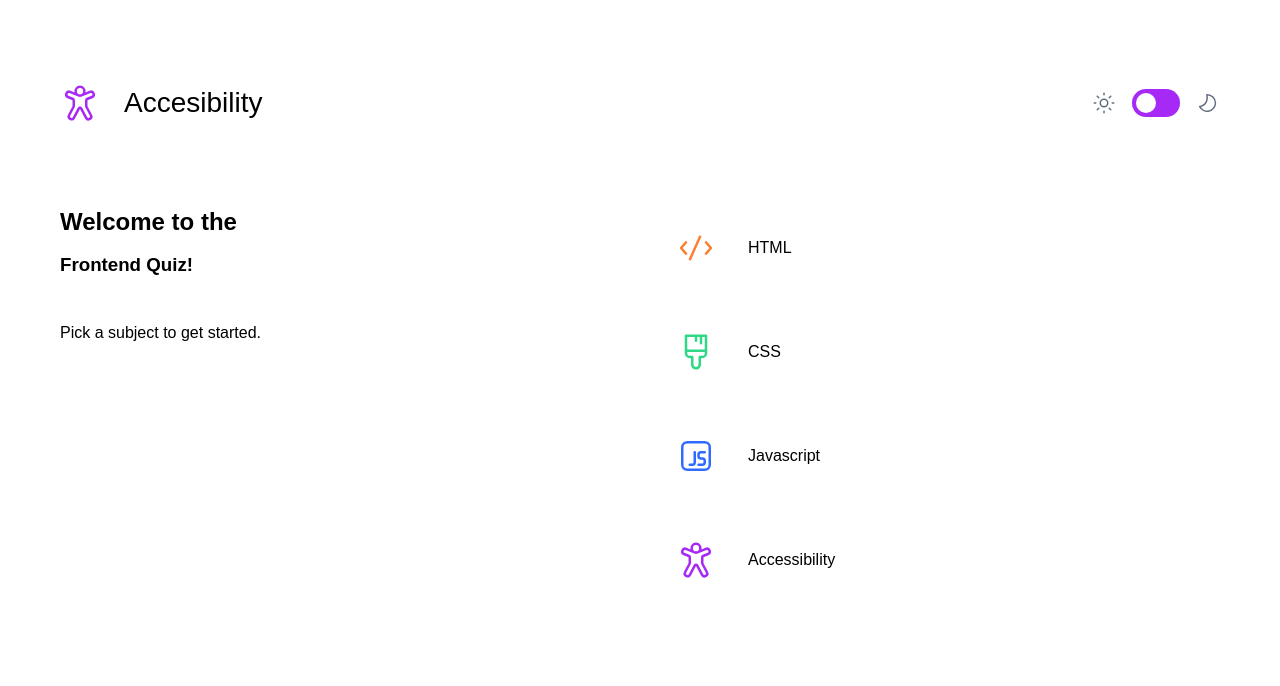
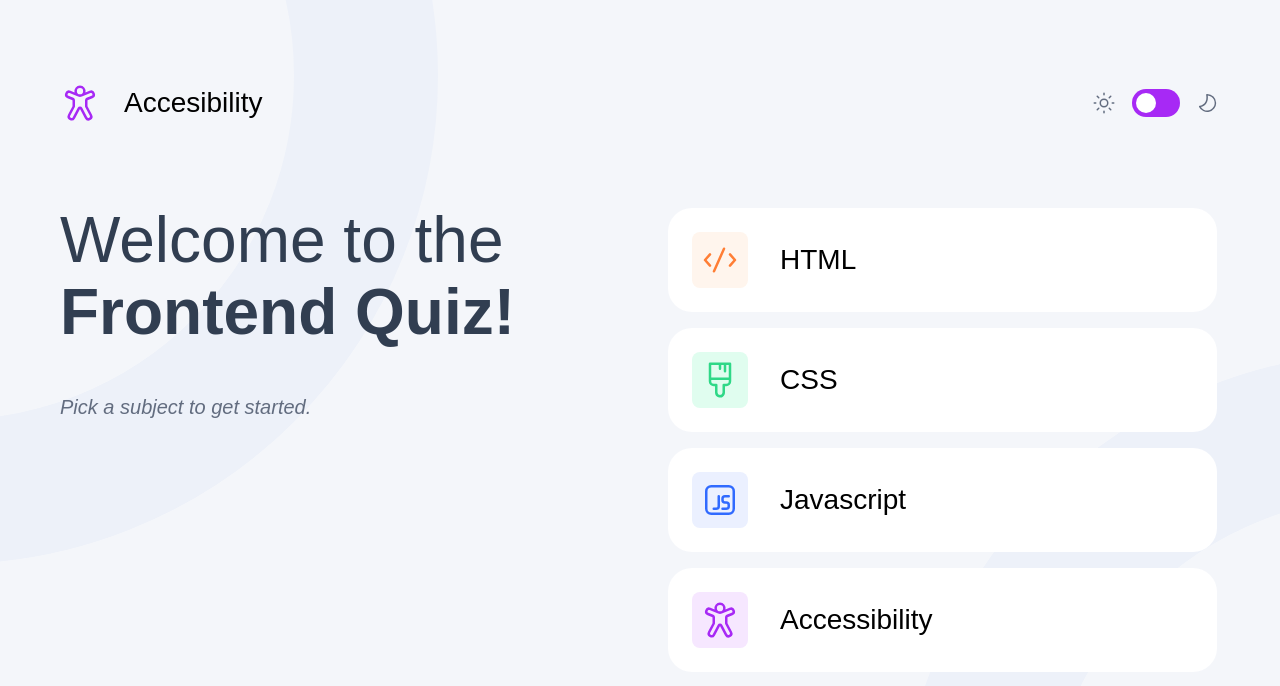
Before and after one commit to Vinicius-PR/frontend-quiz-app, a React (Vite) app: page / in a window 1280 px wide. Shown: the top 686 px of the page. Built offline with nearby package versions, Linux system fonts and the light colour scheme.

Commit message:
feat: finish style for StartScreen component, update theme and other styles files

```diff
--- a/src/App.tsx
+++ b/src/App.tsx
@@ -3,6 +3,7 @@ import Header from "./components/Header"
 import { Container } from "./styles/container"
 import { QuizContext } from "./context/QuizContext"
 import StartScreen from "./components/StartScreen"
+import GameScreen from "./components/GameScreen"
 
 function App() {
 
@@ -14,8 +15,7 @@ function App() {
     <Container>
       <Header/>
       {
-        // quizMode === "idle" ? <StartScreen/> : <> Game Running</>
-        <StartScreen/>
+        quizMode === "idle" ? <StartScreen/> : <GameScreen/>
       }
     </Container>
   )
--- /dev/null
+++ b/src/components/GameScreen/index.tsx
@@ -0,0 +1,40 @@
+import { useContext } from "react"
+import { QuizContext } from "../../context/QuizContext"
+import { GameScreenContainer } from "./style"
+
+export default function GameScreen() {
+
+  const { quiz } = useContext(QuizContext)
+
+  return (
+    <GameScreenContainer>
+      <section>
+        <h3>Question 1 to {quiz.questions.length}</h3>
+        <h2>
+          {quiz.questions[0].question}
+        </h2>
+
+        <div>
+          <hr />
+        </div>
+      </section>
+
+      <section>
+        <ol type="A">
+          {quiz.questions[0].options.map((option, index) => (
+            <li key={index}>
+              <label>
+                <input type="radio" name="answer" />
+                {option}
+              </label>
+            </li>
+          ))}
+        </ol>
+
+        <button>
+          Submit Answer
+        </button>
+      </section>
+    </GameScreenContainer>
+  )
+}
--- /dev/null
+++ b/src/components/GameScreen/style.ts
@@ -0,0 +1,6 @@
+import styled from "styled-components";
+import { device } from "../../styles/breakpoints";
+
+export const GameScreenContainer = styled.main`
+
+`
--- a/src/components/StartScreen/index.tsx
+++ b/src/components/StartScreen/index.tsx
@@ -1,5 +1,5 @@
 import { useContext } from "react";
-import { Container, SubjectContainer, TextContainer } from "./styles";
+import { AccessibilityIcon, Container, CssIcon, HtmlIcon, JavaScriptIcon, SpanText, SubjectContainer, Subtitle, TextContainer, Title, TitleContainer } from "./styles";
 import { QuizContext } from "../../context/QuizContext";
 
 import htmlIcon from '../../assets/images/icon-html.svg'
@@ -16,17 +16,19 @@ export default function StartScreen() {
     <Container>
       <TextContainer>
 
-        <h2>
-          Welcome to the
-        </h2>
-        <br />
-        <h3>
-          Frontend Quiz!
-        </h3>
+        <TitleContainer>
+          <Subtitle>
+            Welcome to the
+          </Subtitle>
 
-        <p>
+          <Title>
+            Frontend Quiz!
+          </Title>
+        </TitleContainer>
+
+        <SpanText>
           Pick a subject to get started.
-        </p>
+        </SpanText>
 
       </TextContainer>
 
@@ -35,28 +37,28 @@ export default function StartScreen() {
           <li
             onClick={() => handleSetSubject('HTML')}
           >
-            <img src={htmlIcon} alt="HTML" />
+            <HtmlIcon src={htmlIcon} alt="HTML" />
             <p>HTML</p>
           </li>
 
           <li
             onClick={() => handleSetSubject('CSS')}
           >
-            <img src={cssIcon} alt="CSS" />
+            <CssIcon src={cssIcon} alt="CSS" />
             <p>CSS</p>
           </li>
 
           <li
             onClick={() => handleSetSubject('JavaScript')}
           >
-            <img src={javaScriptIcon} alt="JavaScript" />
+            <JavaScriptIcon src={javaScriptIcon} alt="JavaScript" />
             <p>Javascript</p>
           </li>
 
           <li
             onClick={() => handleSetSubject('Accessibility')}
           >
-            <img src={accessibilityIcon} alt="Accessibility" />
+            <AccessibilityIcon src={accessibilityIcon} alt="Accessibility" />
             <p>Accessibility</p>
           </li>
         </ul>
--- a/src/components/StartScreen/styles.ts
+++ b/src/components/StartScreen/styles.ts
@@ -1,21 +1,32 @@
 import styled from "styled-components";
 import { device } from "../../styles/breakpoints";
+import { textPreset2Light, textPreset2Medium, textPreset6, textPreset4, textPreset2MobileMedium, textPreset2MobileLight, textPreset4Mobile } from "../../styles/typography";
 
 export const Container = styled.main`
   display: flex;
-  justify-content: space-between;
+  gap: 8rem; // 128px
+  max-width: 72.30rem; // 1156.8px
 
-  @media ${device.md} {
+  @media ${device.ml} {
     flex-direction: column;
     gap: 64px;
+    align-items: center;
   }
 
   @media ${device.sm} {
     gap: 40px;
+    margin: 0 auto;
   }
 `
 
 export const TextContainer = styled.div`
+  display: flex;
+  flex-direction: column;
+  gap: 3rem; // 48px
+
+  max-width: 30rem; // 480px
+  flex: 1;
+
   p {
     margin-top: 48px;
   }
@@ -27,25 +38,87 @@ export const TextContainer = styled.div`
   }
 `
 
+export const TitleContainer = styled.div`
+  display: flex;
+  flex-direction: column;
+  gap: 0.5rem; // 8px
+`
+
 export const SubjectContainer = styled.div`
-  width: 564px;
+  max-width: 35.25rem; // 564px
+  flex: 1;
+
   ul {
     display: flex;
     flex-direction: column;
-    gap: 24px;
+    gap: 1rem;
 
     li {
+      ${textPreset4};
       background-color: ${props => props.theme.colors.backgroundOptions};
-      border-radius: 24px;
-      padding: 20px;
-      cursor: pointer;
       display: flex;
       align-items: center;
+
+      border-radius: 24px;
+      padding: 1.5rem;
+      cursor: pointer;
       gap: 32px;
+      line-height: normal;
+
+      @media ${device.sm} {
+        ${textPreset4Mobile};
+      }
     }
   }
 
-   @media ${device.md} {
+   @media ${device.ml} {
     width: 100%;
   }
 `
+
+export const HtmlIcon = styled.img`
+  background-color: ${props => props.theme.colors.orangeLight};
+  padding: 8px;
+  border-radius: 8px;
+`
+
+export const CssIcon = styled.img`
+  background-color: ${props => props.theme.colors.greenLight};
+  padding: 8px;
+  border-radius: 8px;
+`
+
+export const JavaScriptIcon = styled.img`
+  background-color: ${props => props.theme.colors.bluelight};
+  padding: 8px;
+  border-radius: 8px;
+`
+
+export const AccessibilityIcon = styled.img`
+  background-color: ${props => props.theme.colors.primaryLight};
+  padding: 8px;
+  border-radius: 8px;
+`
+
+export const Subtitle = styled.h2`
+  ${textPreset2Light}
+  color: ${props => props.theme.colors.text};
+
+  @media ${device.sm} {
+    ${textPreset2MobileLight}
+  }
+`
+
+export const Title = styled.h1`
+  ${textPreset2Medium}
+  color: ${props => props.theme.colors.text};
+
+  @media ${device.sm} {
+    ${textPreset2MobileMedium}
+  }
+`
+
+export const SpanText = styled.span`
+  ${textPreset6}
+  color: ${props => props.theme.colors.spanText};
+`
--- a/src/styles/GlobalStyle.ts
+++ b/src/styles/GlobalStyle.ts
@@ -1,4 +1,5 @@
-import { createGlobalStyle } from "styled-components";
+import { createGlobalStyle } from 'styled-components';
+import { device } from './breakpoints';
 
 export const GlobalStyle = createGlobalStyle`
   * {
@@ -8,6 +9,16 @@ export const GlobalStyle = createGlobalStyle`
   }
 
   body {
+    background-color: ${props => props.theme.colors.background};
+    background-image: ${props => `url("${props.theme.backgroundImages.desktop}")`};
     font-family: 'Rubik', sans-serif;
+
+    @media ${device.md} {
+      background-image: ${props => `url("${props.theme.backgroundImages.tablet}")`};
+    }
+
+    @media ${device.xs} {
+      background-image: ${props => `url("${props.theme.backgroundImages.mobile}")`};
+    }
   }
 `
--- a/src/styles/breakpoints.ts
+++ b/src/styles/breakpoints.ts
@@ -2,16 +2,18 @@ interface Size {
   xs: string
   sm: string
   md: string
+  ml: string
   lg: string
   xl: string
   xxl: string
 }
 
 const size: Size = {
-  xs: '400px', // for small screen mobile
-  sm: '600px', // for mobile screen
-  md: '900px', // for tablets
-  lg: '1280px', // for laptops
+  xs: '375px', // for small screen mobile
+  sm: '580px', // for mobile screen
+  md: '768px', // for tablets
+  ml: '950px', // for small laptops
+  lg: '1160px', // for laptops
   xl: '1440px', // for desktop / monitors
   xxl: '1920px', // for big screens
 }
@@ -20,6 +22,7 @@ export const device = {
   xs: `(max-width: ${size.xs})`,
   sm: `(max-width: ${size.sm})`,
   md: `(max-width: ${size.md})`,
+  ml: `(max-width: ${size.ml})`,
   lg: `(max-width: ${size.lg})`,
   xl: `(max-width: ${size.xl})`,
   xxl: `(max-width: ${size.xxl})`,
--- a/src/styles/container.ts
+++ b/src/styles/container.ts
@@ -1,7 +1,13 @@
 import styled from "styled-components";
+import { device } from "./breakpoints";
 
 export const Container = styled.div`
   width: 100%;
   max-width: 1160px;
-  margin: 5.18rem auto;
+  margin: 0 auto;
+  padding: 5.18rem 0rem;
+
+  @media ${device.lg} {
+    padding: 5.18rem 1.5rem;
+  }
 `
--- a/src/styles/themes.ts
+++ b/src/styles/themes.ts
@@ -1,11 +1,25 @@
+import backImgDesktopDark from '../assets/images/pattern-background-desktop-dark.svg'
+import backImgTabletDark from '../assets/images/pattern-background-tablet-dark.svg'
+import backImgMobileDark from '../assets/images/pattern-background-mobile-dark.svg'
+
+import backImgDesktopLight from '../assets/images/pattern-background-desktop-light.svg'
+import backImgTabletLight from '../assets/images/pattern-background-tablet-light.svg'
+import backImgMobileLight from '../assets/images/pattern-background-mobile-light.svg'
+
 import { colors } from './colors';
 
 export const lightTheme = {
   name: 'light',
+  backgroundImages: {
+    mobile: backImgMobileLight,
+    tablet: backImgTabletLight,
+    desktop: backImgDesktopLight,
+  },
   colors: {
     background: colors.grey50,
     text: colors.blue900,
     spanText: colors.grey500,
+    backgroundOptions: colors.white,
 
     primary: colors.purple600,
     primaryLight: colors.purple100,
@@ -21,10 +35,16 @@ export const lightTheme = {
 
 export const darkTheme = {
   name: 'dark',
+  backgroundImages: {
+    mobile: backImgMobileDark,
+    tablet: backImgTabletDark,
+    desktop: backImgDesktopDark,
+  },
   colors: {
     background: colors.blue900,
     text: colors.white,
     spanText: colors.blue300,
+    backgroundOptions: colors.blue850,
 
     primary: colors.purple600,
     primaryLight: colors.purple100,
--- a/src/styles/typography.ts
+++ b/src/styles/typography.ts
@@ -15,7 +15,7 @@ export const textPreset1 = css`
 `
 
 export const textPreset2Medium = css`
-  font-weight: 500;
+  font-weight: 600;
   font-size: 4rem; // 64px
   line-height: 1;
 `
@@ -65,7 +65,7 @@ export const textPreset1Mobile = css`
 
 
 export const textPreset2MobileMedium= css`
-  font-weight: 500;
+  font-weight: 600;
   font-size: 2.5rem; // 40px
   line-height: 1;
 `
```
